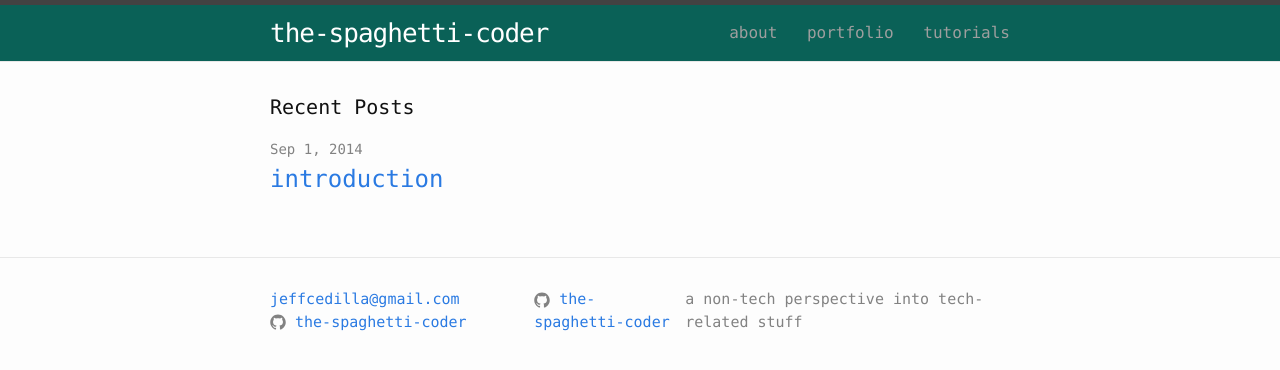
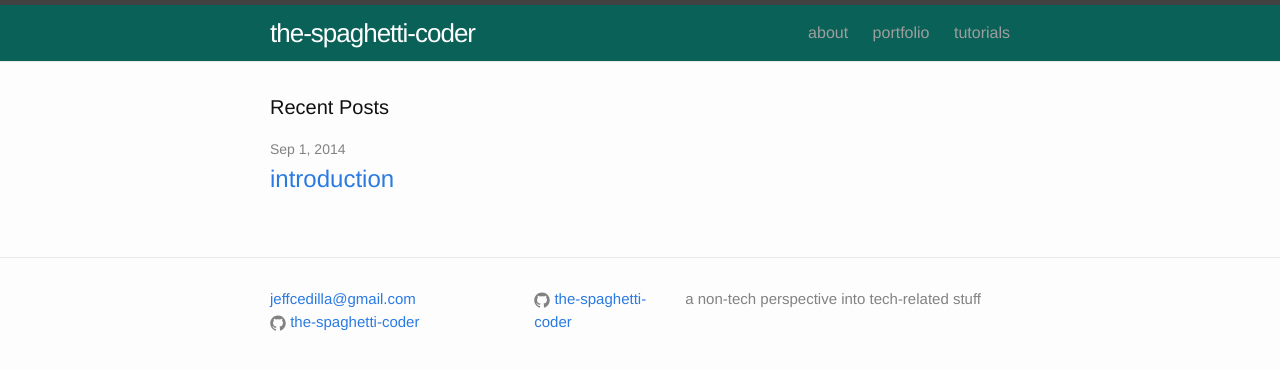
Before and after one commit to the-spaghetti-coder/the-spaghetti-coder.github.io, a Jekyll site: the page built from index.html, in a window 1280 px wide. Shown: the top 370 px of the page. Built offline with Jekyll 4.4.1, drawn with Linux system fonts in a browser that asks for light colours.

Commit message:
Back to Arial.

```diff
--- a/css/main.scss
+++ b/css/main.scss
@@ -21,7 +21,7 @@ a.page-link:active {color: #9E9E9E;}
 a.page-link:visited {color: #9E9E9E;}
 a.page-link:hover {color: #9E9E9E;}
 
-$base-font-family: "Lucida Sans Typewriter", "Lucida Console", Arial;
+$base-font-family: "Helvetica Neue", Helvetica, Arial;
 $base-font-size:   16px;
 $small-font-size:  $base-font-size * 0.875;
 $base-line-height: 1.5;
```
